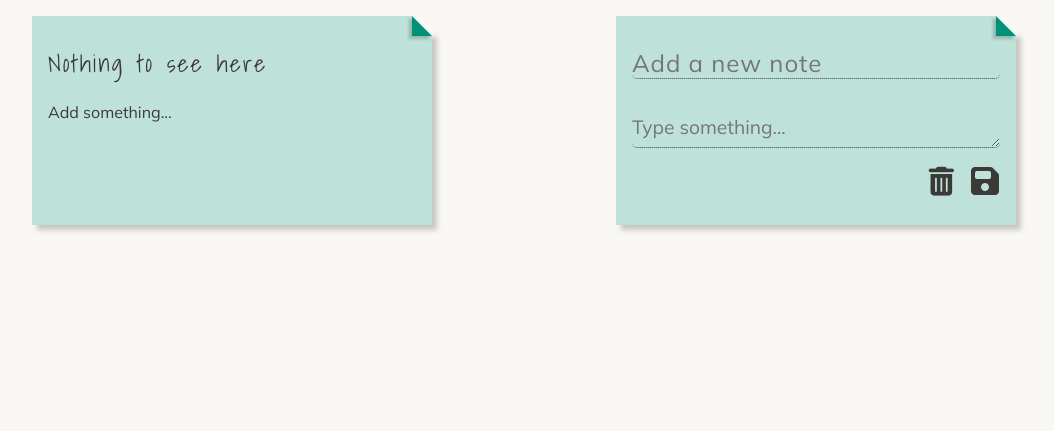
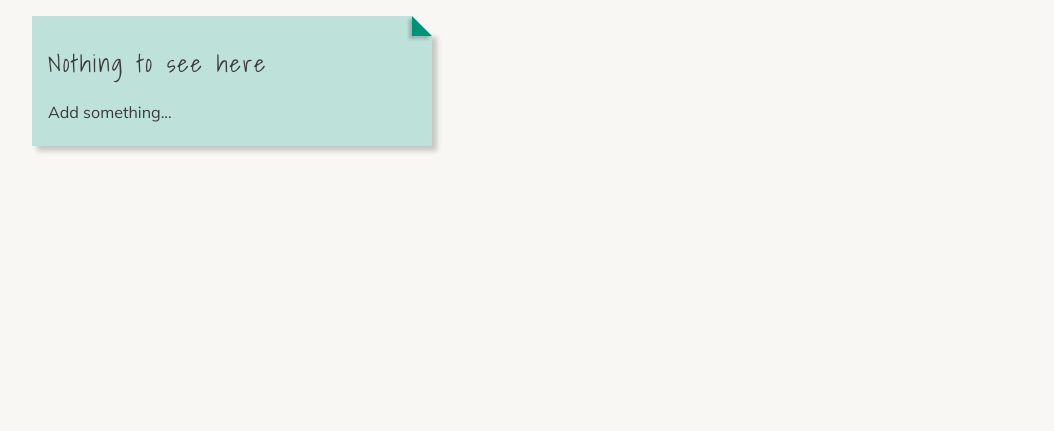
Before and after one commit to EliSacch/myNotes, a Flask app: page / in a window 1280 px wide. Shown: the part 85-516 px from the top of the page, without its empty margins (32-1086 px from the left). Run offline with Flask 3, Linux system fonts and the light colour scheme; the visitor is signed in with stand-in values (Sample User, id 1); data that the repository does not hold is empty; some libraries are stand-ins or nearby versions.

Commit message:
Toggle notes form on button click

```diff
--- a/static/css/modules/forms.css
+++ b/static/css/modules/forms.css
@@ -1,5 +1,3 @@
-/* --------------------------- Forms */
-
 #errorMsg {
     color: var(--clr-error);
 }
@@ -72,6 +70,10 @@
     background-color: var(--clr-dark);
 }
 
+#addNoteForm.hidden-form {
+    display: none;
+}
+
 .note-form-wrapper form {
     display: flex;
     flex-direction: column;
@@ -122,14 +124,14 @@
     transition: .3s;
 }
 
-.note-form-buttons button.note-form-button-save {
+.note-form-buttons button#note-form-button-save {
     font-size: 2em;
 }
 
-.note-form-button-save:hover {
+button#note-form-button-save:hover {
     color: var(--clr-ternary);
 }
-.note-form-button-cancel:hover {
+button#note-form-button-cancel:hover {
     color: var(--clr-error);
 }
 .note-form-buttons button:hover i {
--- a/static/scripts/scripts.js
+++ b/static/scripts/scripts.js
@@ -99,17 +99,30 @@ $(document).ready(function(){
         const errorField = $('#errorMsg')
 
         if(title.val() === "" || title.val() === null) {
-            errors.push('A title is required.')
+            errors.push("A title is required.")
         }
-
-        if(content.val() === "" || content.val() === null) {
-            errors.push('Some content is required.')
-        }
-
         if (errors.length > 0) {
             e.preventDefault()
             errorField.html(errors.join('<br>'))
         }
-    })
+    });
 
+    /**
+     *
+     * Cancel note form
+     */
+    $('#note-form-button-cancel').click( () => {
+        $('#errorMsg').html('')
+        $('#addNew').trigger('reset')
+        $('#addNoteForm').addClass('hidden-form')
+
+    });
+
+    /**
+     *
+     * Add note button
+     */
+    $('#addNoteButton').click( () => {
+        $('#addNoteForm').removeClass('hidden-form')
+    });
 });
--- a/templates/base.html
+++ b/templates/base.html
@@ -41,8 +41,8 @@
         <nav id="options-nav">
             <button id="options-toggler" aria-label="Open options" aria-controls="options" aria-expanded="false"><i class="fa-solid fa-plus"></i></button>
             <ul id="options">
-                <li><button class="center-items"><i class="fa-solid fa-pen-nib"></i> </button></li>
-                <li><button class="center-items"><i class="fa-solid fa-list"></i> </button></li>
+                <li><button class="center-items" id="addNoteButton"><i class="fa-solid fa-pen-nib"></i> </button></li>
+                <li><button class="center-items" id="listNotesButton"><i class="fa-solid fa-list"></i> </button></li>
             </ul>
         </nav>
         {% endif %}
--- a/templates/form/noteForm.html
+++ b/templates/form/noteForm.html
@@ -3,7 +3,7 @@
 
     <form id="addNew" action="{{action}}" method="POST">
         <p id="errorMsg"></p>
-        <input label="title" type="text" id="title" name="title" class="note-title" placeholder="Add a new note" required><br>
+        <input label="title" type="text" id="title" name="title" class="note-title" placeholder="Add a new note" ><br>
         <textarea
         id="content"
         name="content"
@@ -13,11 +13,11 @@
         ></textarea>
 
         <div class="note-form-buttons">
-            <button type="button" aria-label="Cancel" class="note-form-button-cancel">
+            <button type="button" aria-label="Cancel" id="note-form-button-cancel">
                 <i class="fa-solid fa-trash-can"></i>
             </button>
 
-            <button type="submit" aria-label="Save" class="note-form-button-save">
+            <button type="submit" aria-label="Save" id="note-form-button-save">
                 <i class="fa-solid fa-floppy-disk"></i>
             </button>
         </div>
--- a/templates/index.html
+++ b/templates/index.html
@@ -17,12 +17,13 @@
         {% endfor %}
     {% endif %}
 
-    {{ noteWithForm({
-        "Title": "",
-        "Form": noteForm("addNew")
-    })
-}}
-
+    <div id="addNoteForm" class="hidden-form">
+        {{ noteWithForm({
+            "Title": "",
+            "Form": noteForm("addNew")
+        })
+        }}
+    </div>
 
 </main>
 {% endblock %}
```
